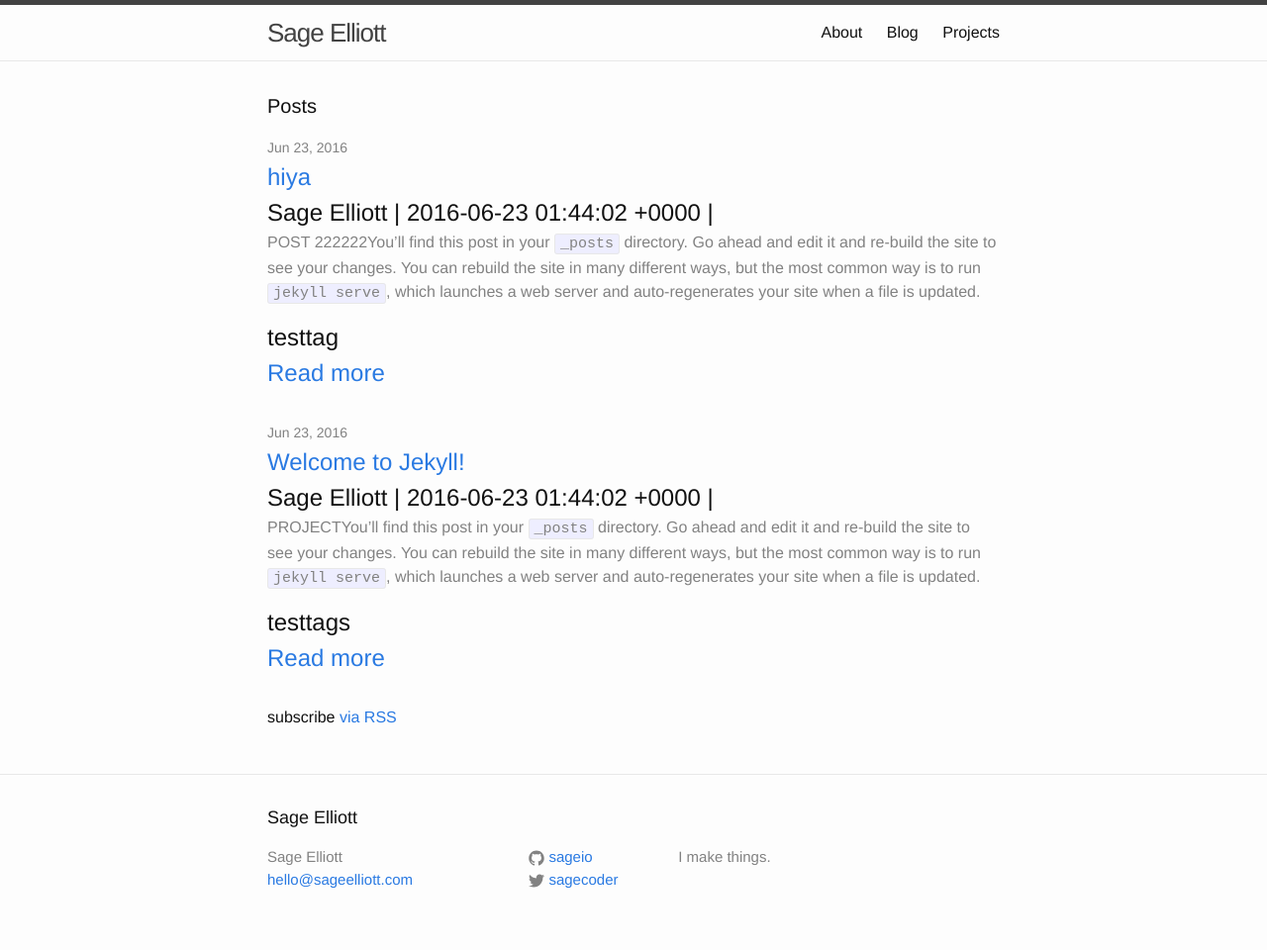
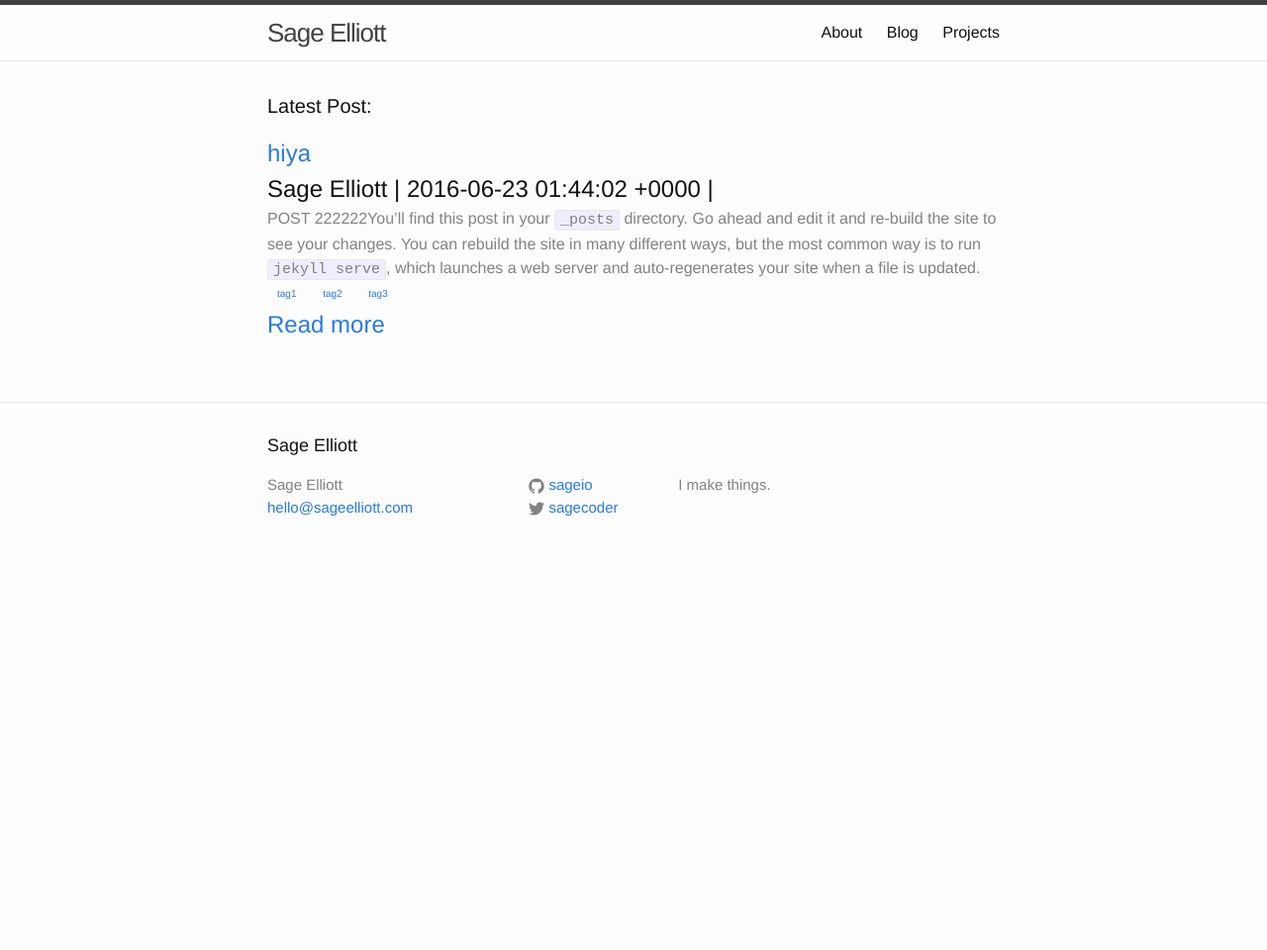
Before and after one commit to sagecodes/sage-blog, a Jekyll site: the page built from index.html, in a window 1280 px wide. Shown: the whole page at 99% size. Built offline with Jekyll 4.4.1, drawn with Linux system fonts in a browser that asks for light colours; after the commit the page ends 900 px from its top, so only the background shows below that.

Commit message:
Feat: Add linking for tags

```diff
--- a/_posts/2016-06-22-test.markdown
+++ b/_posts/2016-06-22-test.markdown
@@ -3,7 +3,7 @@ layout: post
 title:  "Welcome to Jekyll!"
 date:   2016-06-22 18:44:02 -0700
 categories: project
-tags: testtags
+tags: python ruby css
 author: Sage Elliott
 published: true
 ---
--- a/_posts/2016-06-22-welcome-to-jekyll.markdown
+++ b/_posts/2016-06-22-welcome-to-jekyll.markdown
@@ -3,7 +3,7 @@ layout: post
 title:  "hiya"
 date:   2016-06-22 18:44:02 -0700
 categories: post
-tags: testtag
+tags: tag1 tag2 tag3
 author: Sage Elliott
 published: true
 ---
--- a/css/main.scss
+++ b/css/main.scss
@@ -56,11 +56,13 @@ $on-laptop:        800px;
 .post_excerpt {
  font-size:16px;
  color: $grey-color;
+ p {
+ margin-bottom: -10px;
+}
 }
 
 .post_tag {
  font-size:10px;
  color: $grey-color;
- background-color:blue;
  padding:10px;
 }
--- a/index.html
+++ b/index.html
@@ -4,13 +4,11 @@ layout: default
 
 <div class="home">
 
-  <h1 class="page-heading">Posts</h1>
+  <h1 class="page-heading">Latest Post:</h1>
 
   <ul class="post-list">
-    {% for post in site.posts %}
+    {% for post in site.categories.post limit:1 %}
       <li>
-        <span class="post-meta">{{ post.date | date: "%b %-d, %Y" }}</span>
-
         <h2>
           <a class="post-link" href="{{ post.url | prepend: site.baseurl }}">{{ post.title }}</a>
           <div class="post_meta">
@@ -18,20 +16,21 @@ layout: default
             <span class="post_sep"> | </span>
             <span class="post_date">{{post.date}}</span>
             <span class="post_sep"> | </span>
+            <span class="post_excerpt">  {{ post.excerpt }} </span>
+            {% if post.tags %}
+              {% for tag in post.tags %}
+                <span class="post_tag"><a href="{{ site.baseurl }}{{ site.tag_page }}#{{ tag | slugify }}" class="post-tag">{{ tag }}</a></span>
+              {% endfor %}
+            {% endif %}
+            <br>
+          <a href="{{post.url | prepend: site.baseurl }}"> Read more</a>
 
 
-            <span class="post_excerpt">  {{ post.excerpt }} </span>
 
-            <span class="catagory">{{ post.tags | join: ', ' }}</span>
-            <br>
-          <a href="{{post.url | prepend: site.baseurl }}"> Read more</a>
 
           </div>
         </h2>
       </li>
     {% endfor %}
   </ul>
-
-  <p class="rss-subscribe">subscribe <a href="{{ "/feed.xml" | prepend: site.baseurl }}">via RSS</a></p>
-
 </div>
```
Also changed, not shown: blog.md (+5 -1 lines), projects.md (+5 -1 lines).
